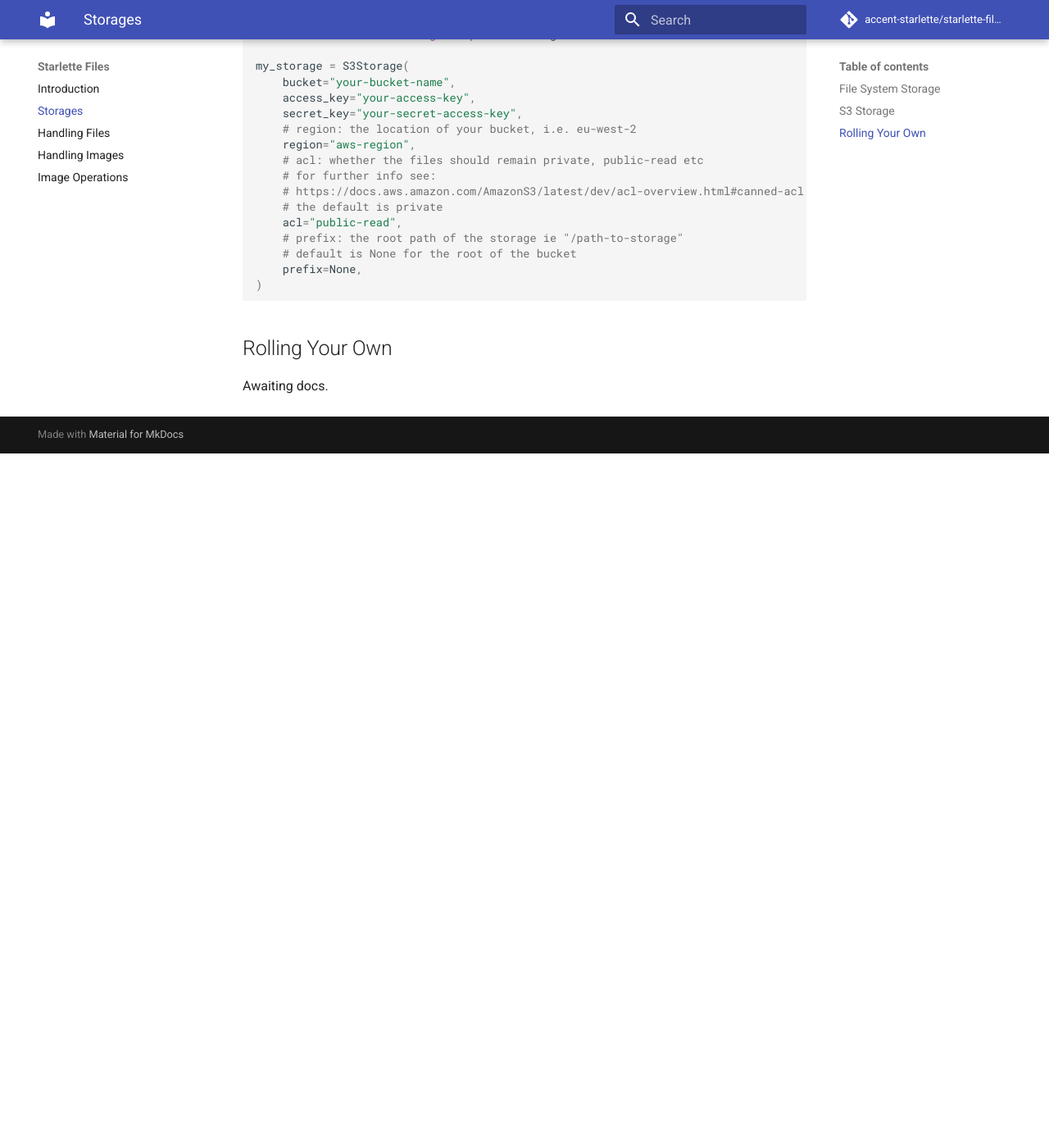
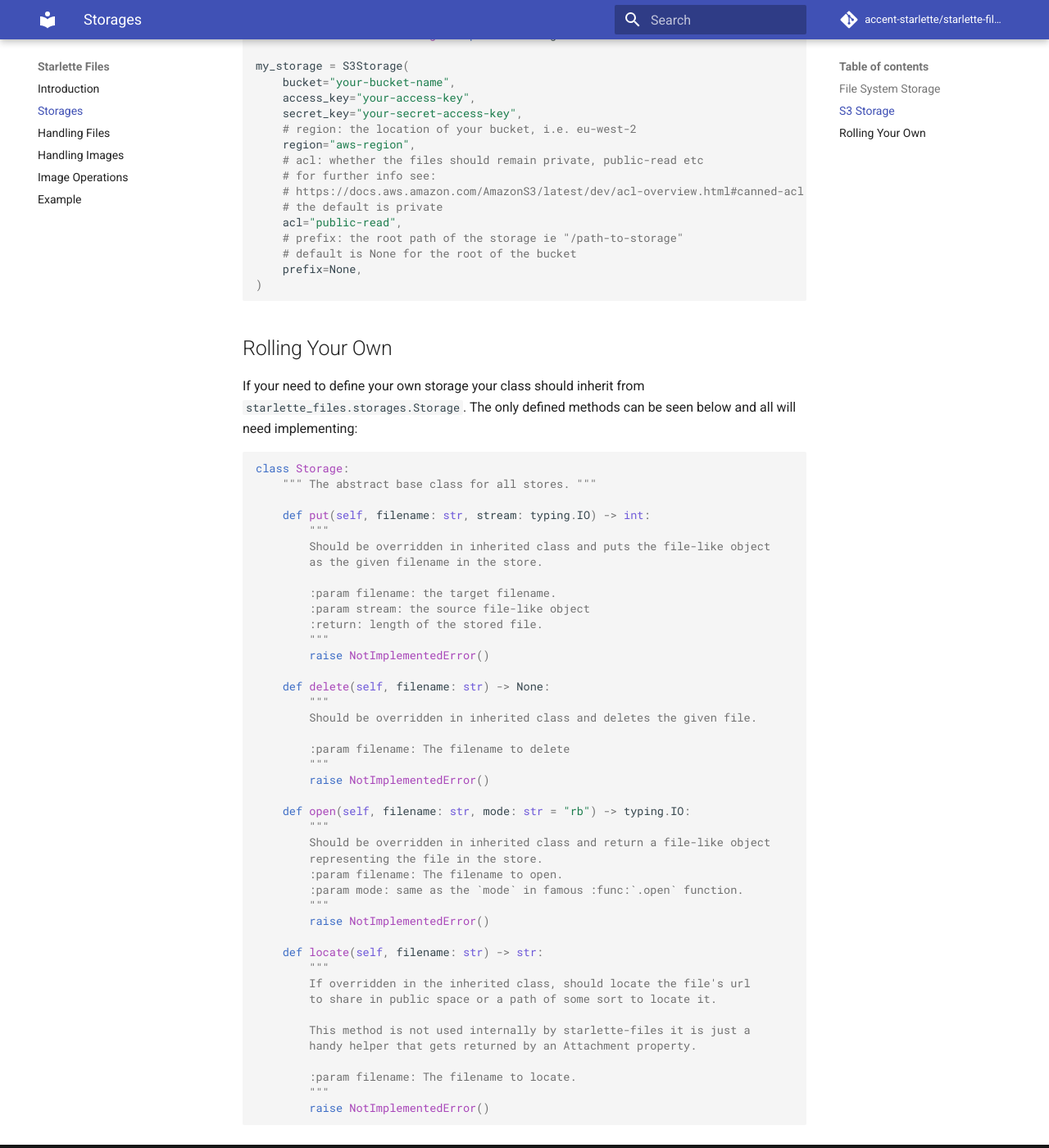
Before and after one commit to accent-starlette/starlette-files, an MkDocs documentation site: the page built from docs/storages.md, in a window 1280 px wide and 1400 px high, scrolled down 863 px. Shown: the whole window at 82% size. Built offline with MkDocs 1.6.1 and Material for MkDocs 9.7.7, drawn with Linux system fonts in a browser that asks for light colours; comment, search, counter and statistics services are not loaded; before the commit the page ends 1416 px from its top, so only the background shows below that.

Commit message:
added remaining docs

````diff
--- a/docs/storages.md
+++ b/docs/storages.md
@@ -54,4 +54,51 @@ my_storage = S3Storage(
 
 ## Rolling Your Own
 
-Awaiting docs.
+If your need to define your own storage your class should inherit from
+`starlette_files.storages.Storage`. The only defined methods can be seen below and
+all will need implementing:
+
+```python
+class Storage:
+    """ The abstract base class for all stores. """
+
+    def put(self, filename: str, stream: typing.IO) -> int:
+        """
+        Should be overridden in inherited class and puts the file-like object
+        as the given filename in the store.
+
+        :param filename: the target filename.
+        :param stream: the source file-like object
+        :return: length of the stored file.
+        """
+        raise NotImplementedError()
+
+    def delete(self, filename: str) -> None:
+        """
+        Should be overridden in inherited class and deletes the given file.
+
+        :param filename: The filename to delete
+        """
+        raise NotImplementedError()
+
+    def open(self, filename: str, mode: str = "rb") -> typing.IO:
+        """
+        Should be overridden in inherited class and return a file-like object
+        representing the file in the store.
+        :param filename: The filename to open.
+        :param mode: same as the `mode` in famous :func:`.open` function.
+        """
+        raise NotImplementedError()
+
+    def locate(self, filename: str) -> str:
+        """
+        If overridden in the inherited class, should locate the file's url
+        to share in public space or a path of some sort to locate it.
+
+        This method is not used internally by starlette-files it is just a
+        handy helper that gets returned by an Attachment property.
+
+        :param filename: The filename to locate.
+        """
+        raise NotImplementedError()
+```
--- a/mkdocs.yml
+++ b/mkdocs.yml
@@ -14,6 +14,7 @@ nav:
     - Handling Files: 'handling_files.md'
     - Handling Images: 'handling_images.md'
     - Image Operations: 'image_operations.md'
+    - Example: 'example.md'
 
 markdown_extensions:
   - markdown.extensions.admonition
````
Also changed, not shown: docs/example.md (added, +11 -0 lines), docs/image_operations.md (+1 -1 lines), screenshots/screenshot_1.png (added), screenshots/screenshot_2.png (added), 1 other file.
